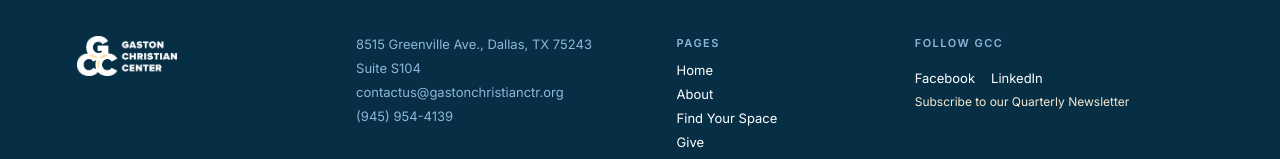
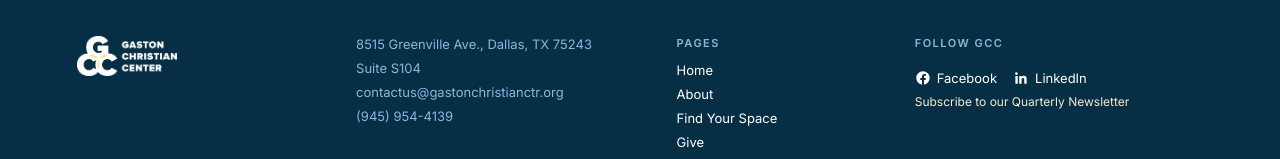
Before and after one commit to gastonaiagent01-lab/gcc-website, a React (Vite) app: page / in a window 1280 px wide. Shown: the part 2603-2762 px from the top of the page. Built offline with nearby package versions, Linux system fonts and the light colour scheme; no server answers.

Commit message:
Add platform icons next to Facebook/LinkedIn footer links (GAS-77)
Inline SVGs, no new asset/network dependency.

```diff
--- a/src/components/Footer.css
+++ b/src/components/Footer.css
@@ -57,6 +57,18 @@
   color: var(--color-white);
 }
 
+.footer-social-link {
+  display: inline-flex;
+  align-items: center;
+  gap: 6px;
+}
+
+.footer-social-icon {
+  width: 16px;
+  height: 16px;
+  flex-shrink: 0;
+}
+
 .footer-muted {
   font-size: 12px;
   color: var(--color-amber-100);
--- a/src/components/Footer.jsx
+++ b/src/components/Footer.jsx
@@ -1,6 +1,28 @@
 import { Link } from 'react-router-dom';
 import { footerPageLinks } from '../routes';
 import './Footer.css';
+
+function FacebookIcon() {
+  return (
+    <svg viewBox="0 0 24 24" className="footer-social-icon" aria-hidden="true">
+      <path
+        fill="currentColor"
+        d="M22 12.06C22 6.5 17.52 2 12 2S2 6.5 2 12.06c0 5 3.66 9.15 8.44 9.94v-7.03H7.9v-2.91h2.54V9.85c0-2.5 1.49-3.89 3.77-3.89 1.09 0 2.23.2 2.23.2v2.46h-1.26c-1.24 0-1.63.77-1.63 1.56v1.88h2.78l-.44 2.91h-2.34V22c4.78-.79 8.44-4.94 8.44-9.94Z"
+      />
+    </svg>
+  );
+}
+
+function LinkedInIcon() {
+  return (
+    <svg viewBox="0 0 24 24" className="footer-social-icon" aria-hidden="true">
+      <path
+        fill="currentColor"
+        d="M20.45 20.45h-3.56v-5.57c0-1.33-.02-3.04-1.85-3.04-1.86 0-2.14 1.45-2.14 2.94v5.67H9.34V9h3.42v1.56h.05c.48-.9 1.64-1.85 3.38-1.85 3.6 0 4.27 2.37 4.27 5.46v6.28ZM5.34 7.43a2.07 2.07 0 1 1 0-4.13 2.07 2.07 0 0 1 0 4.13ZM7.12 20.45H3.56V9h3.56v11.45Z"
+      />
+    </svg>
+  );
+}
 
 export default function Footer() {
   return (
@@ -38,14 +60,18 @@ export default function Footer() {
               href="https://www.facebook.com/gastonchristiancenter/"
               target="_blank"
               rel="noopener noreferrer"
+              className="footer-social-link"
             >
+              <FacebookIcon />
               Facebook
             </a>
             <a
               href="https://www.linkedin.com/company/gaston-christian-center"
               target="_blank"
               rel="noopener noreferrer"
+              className="footer-social-link"
             >
+              <LinkedInIcon />
               LinkedIn
             </a>
           </div>
```
